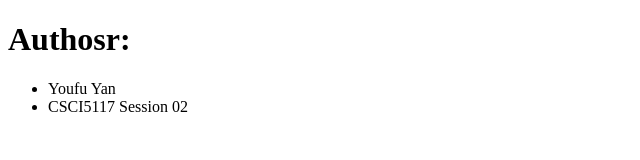
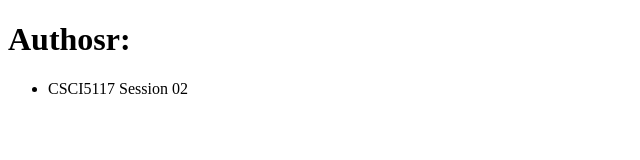
Before and after one commit to youfuyan/Session-02-2023-01-23, a plain HTML site: page index.html in a window 1280 px wide. Shown: the whole page, without its empty margins (0-640 px from the left). Drawn offline with Linux system fonts and the light colour scheme.

Commit message:
delete author

```diff
--- a/index.html
+++ b/index.html
@@ -8,7 +8,6 @@
   <body>
     <h1>Authosr:</h1>
     <ul>
-      <li>Youfu Yan</li>
       <li>CSCI5117 Session 02</li>
     </ul>
   </body>
```
